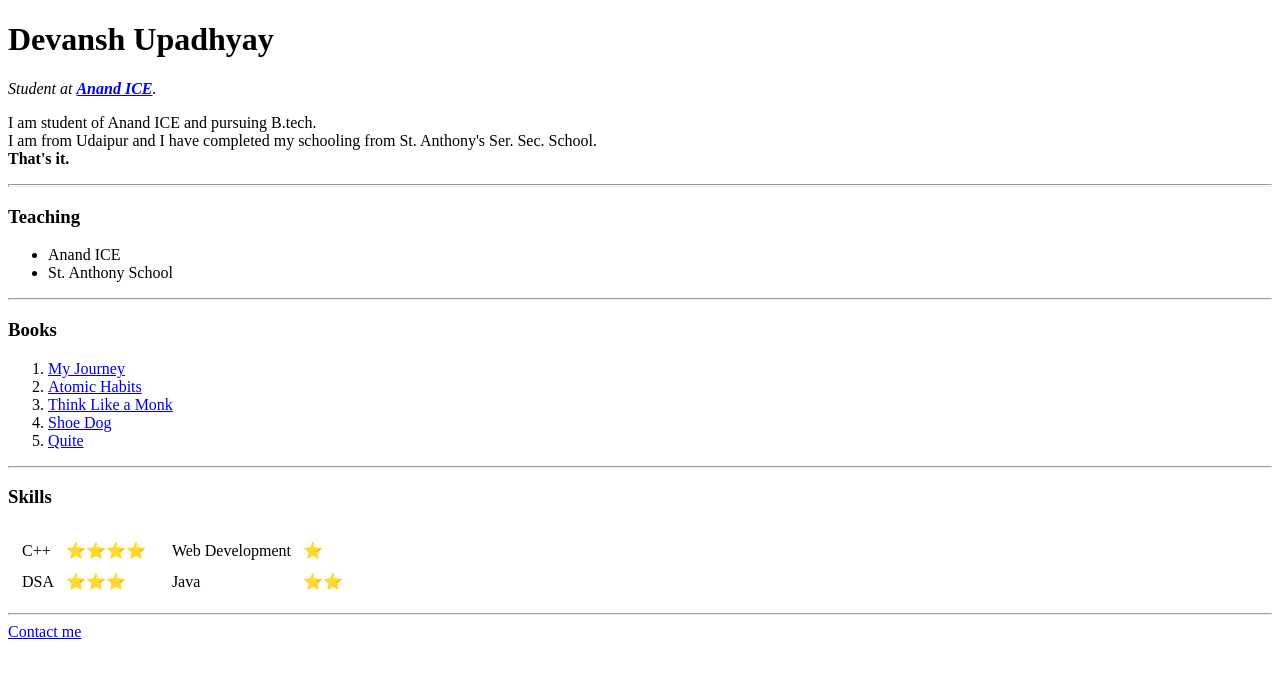
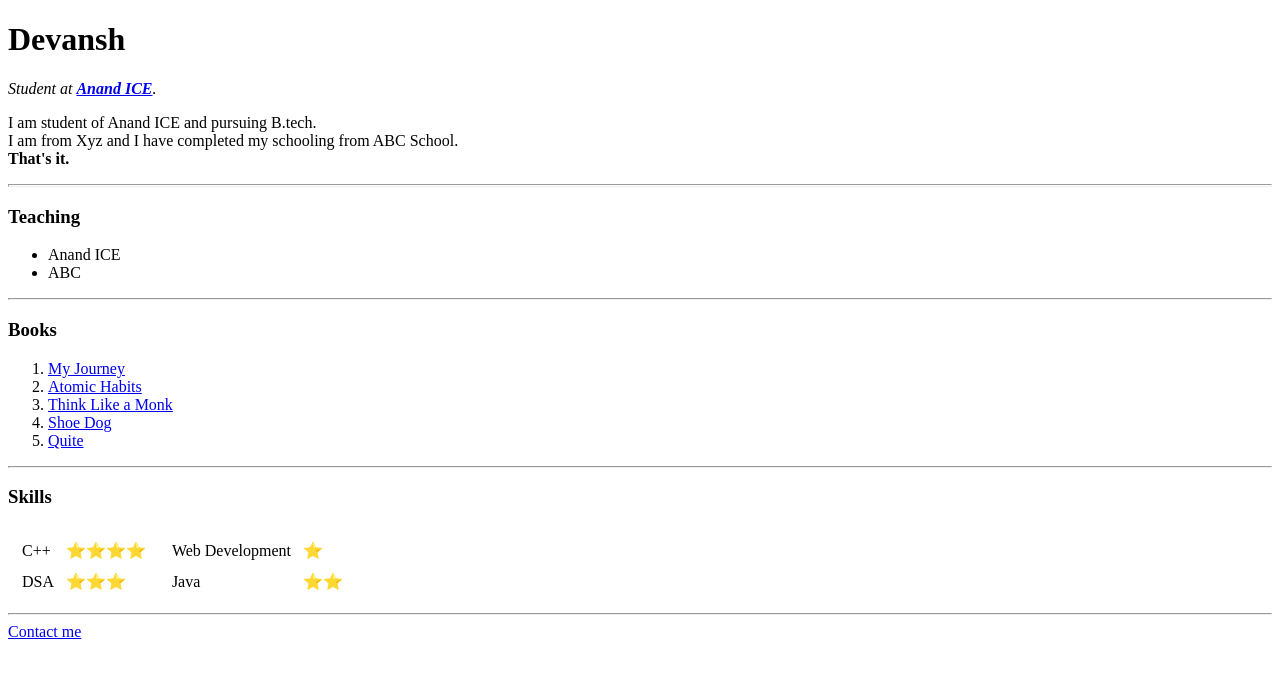
Before and after one commit to devansh0609/html, a plain HTML site: page index.html in a window 1280 px wide. Drawn offline with Linux system fonts and the light colour scheme.

Commit message:
Update index.html

```diff
--- a/index.html
+++ b/index.html
@@ -6,7 +6,7 @@
     </head>
 
     <body>
-        <h1>Devansh Upadhyay</h1>
+        <h1>Devansh</h1>
         <p>
             <em> Student at <strong><a href="https://anandice.ac.in">Anand ICE</a></strong>.</em>
             <!-- <i> can also be used-->
@@ -14,7 +14,7 @@
         <p>
             I am student of Anand ICE and pursuing B.tech.
             <br>
-            I am from Udaipur and I have completed my schooling from St. Anthony's Ser. Sec. School.
+            I am from Xyz and I have completed my schooling from ABC School.
             <br>
             <strong>That's it.</strong>
         </p>
@@ -22,7 +22,7 @@
         <h3>Teaching</h3>
         <ul>
             <li>Anand ICE</li>
-            <li>St. Anthony School</li>
+            <li>ABC</li>
         </ul>
         <hr>
         <h3>Books</h3>
```
